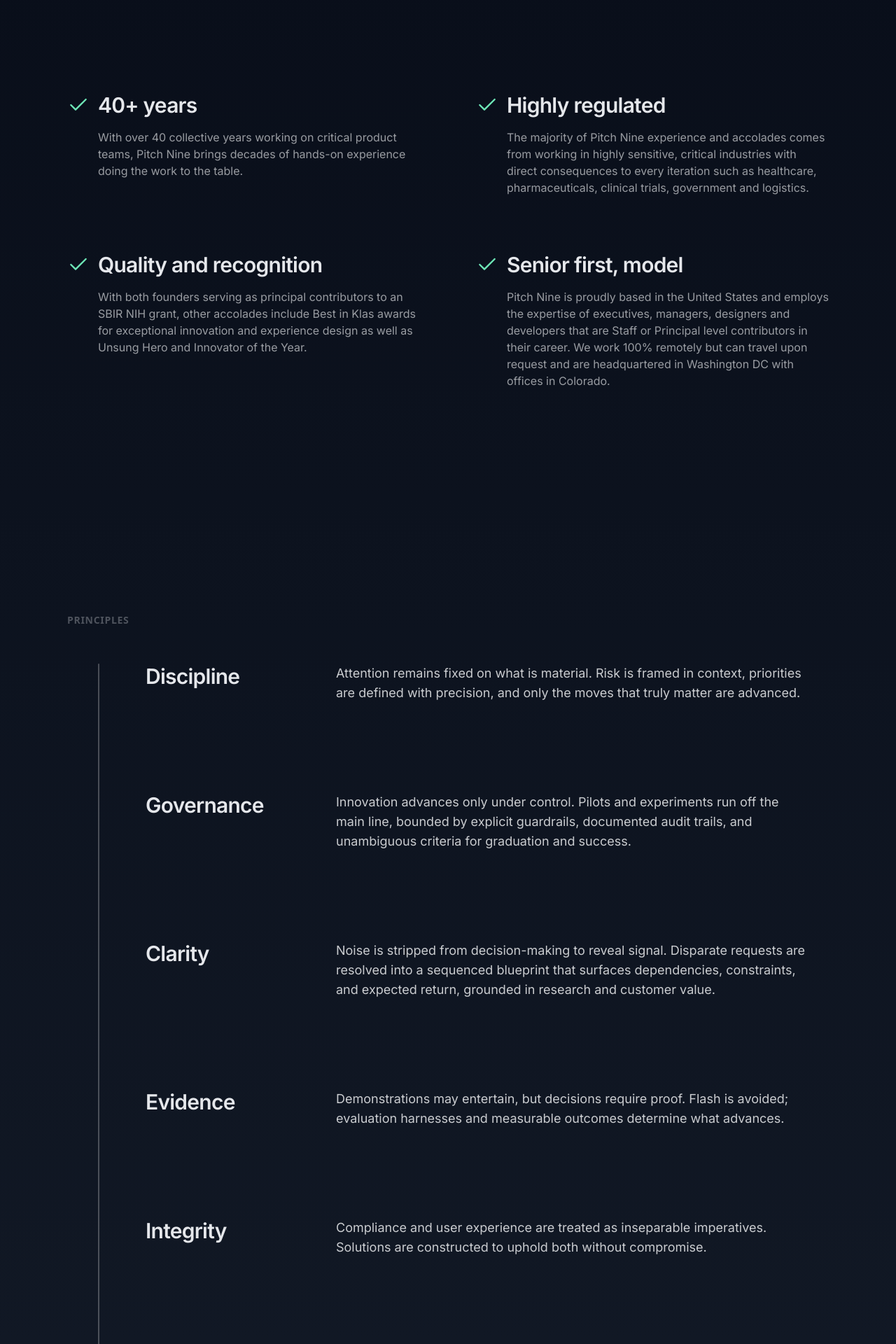
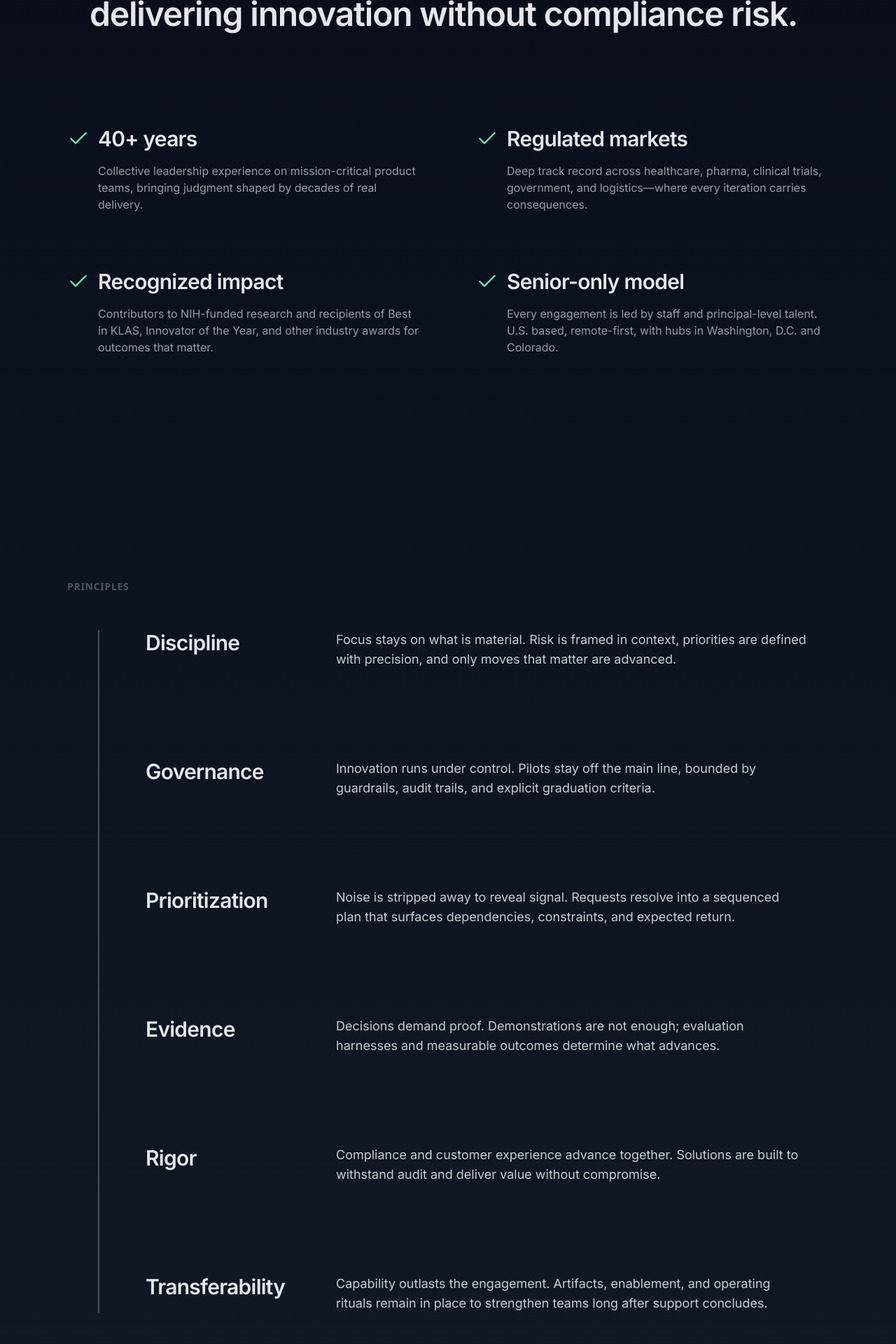
Before and after one commit to pitchnine/pitchnine, a SvelteKit app: page /about in a window 1280 px wide. Shown: the part 1500-3420 px from the top of the page at 70% size. Built offline with nearby package versions, Linux system fonts and the light colour scheme; a web font is replaced by a local one.

Commit message:
content clean up and consistancy plus a fix for animation on principles

```diff
--- a/src/lib/components/Principles.svelte
+++ b/src/lib/components/Principles.svelte
@@ -1,23 +1,34 @@
 <script>
-  import { onMount, onDestroy } from 'svelte';
+  import { onMount, onDestroy, tick } from 'svelte';
   import { browser } from '$app/environment';
 
   export let principles = [];
 
   let sectionEl;
   let rowEls = [];
-  let progress = 0;   // 0..100 height of emerald fill
-  let activeIdx = -1; // highest index that has “lit”
+  let progress = 0;   // 0..100
+  let activeIdx = -1;
 
   function computeProgress() {
     if (!browser || !sectionEl) return;
+
     const rect = sectionEl.getBoundingClientRect();
     const vh = window.innerHeight;
+
+    // Use top/bottom with scrollY to avoid transient zero heights
     const start = window.scrollY + rect.top - vh * 0.8;
-    const end   = start + rect.height + vh * 0.5;
+    const end   = window.scrollY + rect.bottom + vh * 0.2; // a touch past the bottom
     const now   = window.scrollY;
-    const pct   = ((now - start) / (end - start)) * 100;
-    progress = Math.max(0, Math.min(100, pct));
+
+    const denom = end - start;
+    const rawPct = ((now - start) / (denom || 1)) * 100;
+
+    const clamped = Math.max(0, Math.min(100, rawPct));
+
+    // Guard against NaN/Infinity on early paints
+    if (Number.isFinite(clamped)) {
+      progress = clamped;
+    }
   }
 
   let io;
@@ -27,12 +38,17 @@
       (entries) => {
         entries.forEach((entry) => {
           const idx = Number(entry.target.dataset.idx);
-          if (entry.isIntersecting && entry.intersectionRatio > 0.5) {
+          if (entry.isIntersecting && entry.intersectionRatio >= 0.5) {
             activeIdx = Math.max(activeIdx, idx);
           }
         });
       },
-      { root: null, threshold: [0.25, 0.5, 0.75] }
+      {
+        root: null,
+        // Trigger a bit earlier so you don’t miss due to fast scrolls
+        rootMargin: '0px 0px -20% 0px',
+        threshold: [0.5]
+      }
     );
     rowEls.forEach((el) => el && io.observe(el));
   }
@@ -49,18 +65,20 @@
     }
   }
 
-  onMount(() => {
+  onMount(async () => {
     if (!browser) return;
+    // Ensure DOM (rowEls + sectionEl) are fully bound before measuring/observing
+    await tick();
     computeProgress();
     setupIO();
     window.addEventListener('scroll', onScroll, { passive: true });
-    window.addEventListener('resize', computeProgress);
+    window.addEventListener('resize', onScroll, { passive: true }); // reuse throttling
   });
 
   onDestroy(() => {
     if (!browser) return;
     window.removeEventListener('scroll', onScroll);
-    window.removeEventListener('resize', computeProgress);
+    window.removeEventListener('resize', onScroll);
     if (io) io.disconnect();
   });
 </script>
@@ -70,19 +88,17 @@
   aria-label="principles"
   class="mx-auto max-w-7xl px-6 sm:px-8 py-10"
 >
-  <!-- Timeline -->
   <div class="relative mt-3">
-    <!-- Rail (now visible on mobile; smaller left offset) -->
+    <!-- Track -->
     <div class="block" aria-hidden="true">
-      <!-- full track -->
       <div
         class="absolute top-0 bottom-0 w-[2px] bg-gray-50/25 z-0 rounded-full left-[12px] sm:left-3"
       ></div>
 
-      <!-- filled portion -->
+      <!-- Filled portion: use scaleY instead of height % -->
       <div
-        class="absolute top-0 w-[2px] bg-emerald-600 z-0 transition-[height] duration-150 rounded-full left-[12px] sm:left-3"
-        style="height: {progress}%"
+        class="absolute top-0 bottom-0 w-[2px] bg-emerald-600 z-0 rounded-full left-[12px] sm:left-3 origin-top will-change-transform transition-transform duration-200"
+        style="transform: scaleY({progress / 100})"
       ></div>
     </div>
 
@@ -94,8 +110,6 @@
           bind:this={rowEls[i]}
           data-idx={i}
         >
-
-          <!-- Text -->
           <h3 class="h3 md:pr-6">{p.title}</h3>
           <p class="body w-full md:max-w-2xl">{p.desc}</p>
         </li>
--- a/src/routes/about/+page.svelte
+++ b/src/routes/about/+page.svelte
@@ -12,42 +12,52 @@
     </svg>`;
 
   const stats = [
-    {value: '40+ years',
-    label: 'With over 40 collective years working on critical product teams, Pitch Nine brings decades of hands-on experience doing the work to the table.'},
-     {value: 'Highly regulated',
-    label: 'The majority of Pitch Nine experience and accolades comes from working in highly sensitive, critical industries with direct consequences to every iteration such as healthcare, pharmaceuticals, clinical trials, government and logistics.'},
-       {value: 'Quality and recognition',
-    label: 'With both founders serving as principal contributors to an SBIR NIH grant, other accolades include Best in Klas awards for exceptional innovation and experience design as well as Unsung Hero and Innovator of the Year.'},
-     {value: 'Senior first, model',
-    label: 'Pitch Nine is proudly based in the United States and employs the expertise of executives, managers, designers and developers that are Staff or Principal level contributors in their career. We work 100% remotely but can travel upon request and are headquartered in Washington DC with offices in Colorado.'}
-  ];
+  {
+    value: '40+ years',
+    label: 'Collective leadership experience on mission-critical product teams, bringing judgment shaped by decades of real delivery.'
+  },
+  {
+    value: 'Regulated markets',
+    label: 'Deep track record across healthcare, pharma, clinical trials, government, and logistics—where every iteration carries consequences.'
+  },
+  {
+    value: 'Recognized impact',
+    label: 'Contributors to NIH-funded research and recipients of Best in KLAS, Innovator of the Year, and other industry awards for outcomes that matter.'
+  },
+  {
+    value: 'Senior-only model',
+    label: 'Every engagement is led by staff and principal-level talent. U.S. based, remote-first, with hubs in Washington, D.C. and Colorado.'
+  }
+];
 
- const principles = [
+
+const principles = [
   {
     title: 'Discipline',
-    desc: 'Attention remains fixed on what is material. Risk is framed in context, priorities are defined with precision, and only the moves that truly matter are advanced.'
+    desc: 'Focus stays on what is material. Risk is framed in context, priorities are defined with precision, and only moves that matter are advanced.'
   },
   {
     title: 'Governance',
-    desc: 'Innovation advances only under control. Pilots and experiments run off the main line, bounded by explicit guardrails, documented audit trails, and unambiguous criteria for graduation and success.'
+    desc: 'Innovation runs under control. Pilots stay off the main line, bounded by guardrails, audit trails, and explicit graduation criteria.'
   },
   {
-    title: 'Clarity',
-    desc: 'Noise is stripped from decision-making to reveal signal. Disparate requests are resolved into a sequenced blueprint that surfaces dependencies, constraints, and expected return, grounded in research and customer value.'
+    title: 'Prioritization',
+    desc: 'Noise is stripped away to reveal signal. Requests resolve into a sequenced plan that surfaces dependencies, constraints, and expected return.'
   },
   {
     title: 'Evidence',
-    desc: 'Demonstrations may entertain, but decisions require proof. Flash is avoided; evaluation harnesses and measurable outcomes determine what advances.'
+    desc: 'Decisions demand proof. Demonstrations are not enough; evaluation harnesses and measurable outcomes determine what advances.'
   },
   {
-    title: 'Integrity',
-    desc: 'Compliance and user experience are treated as inseparable imperatives. Solutions are constructed to uphold both without compromise.'
+    title: 'Rigor',
+    desc: 'Compliance and customer experience advance together. Solutions are built to withstand audit and deliver value without compromise.'
   },
   {
     title: 'Transferability',
-    desc: 'Capability is designed to outlast the engagement. Artifacts, enablement, and operating rituals remain in place to strengthen teams long after external support concludes.'
+    desc: 'Capability outlasts the engagement. Artifacts, enablement, and operating rituals remain in place to strengthen teams long after support concludes.'
   }
 ];
+
 </script>
 
 <Nav />
@@ -57,7 +67,7 @@
   <!-- Hero / Philosophy -->
   <header class="mx-auto w-full md:max-w-7xl px-6 sm:px-8 pt-20 pb-16">
     <h2 class="h2 mb-6">
-      Pitch Nine is a product leadership agency specifically built for bringing disciplined innovation to critical market product teams, where the margin of error is zero.
+      Pitch Nine is a product leadership agency built for regulated industries, with a focus on turning complex backlogs into clear priorities, preparing organizations for AI adoption, and delivering innovation without compliance risk.
     </h2>
   </header>
 
```
